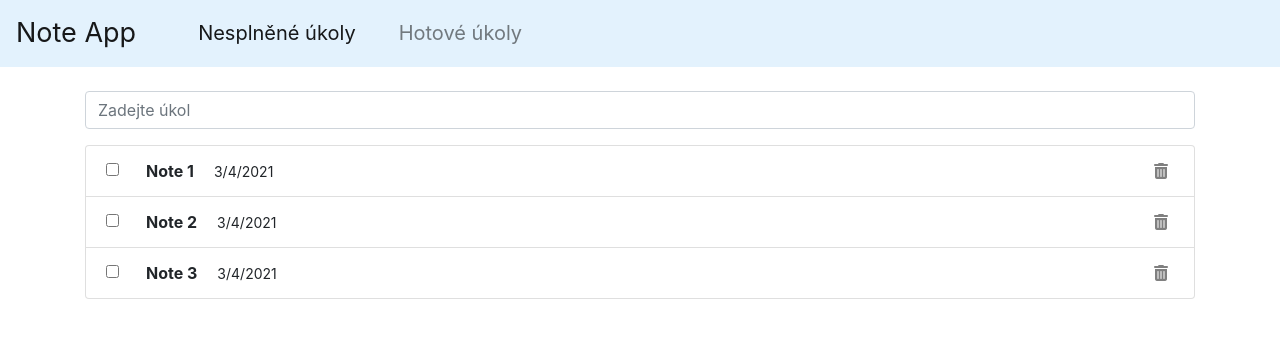
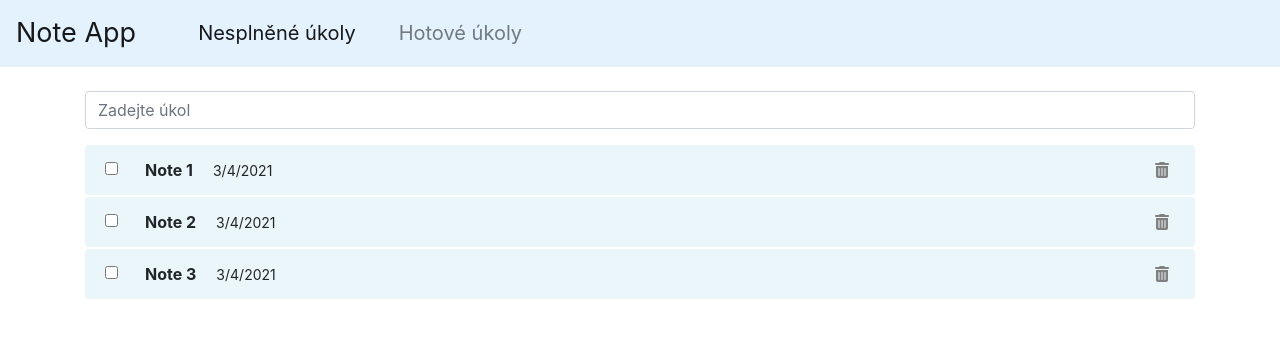
Before and after one commit to Aikusoid/todo-list-hw, a React (Create React App) app: page / in a window 1280 px wide. Shown: the top 338 px of the page. Built offline with nearby package versions, Linux system fonts and the light colour scheme.

Commit message:
Update index.scss

```diff
--- a/src/index.scss
+++ b/src/index.scss
@@ -50,4 +50,24 @@ code {
   display: flex;
   justify-content: space-between;
   align-items: center;
+  margin-bottom: 2px;
+  border: none;
+  border-radius: 4px;
+  background-color: rgba(184, 226, 238, 0.3);
 }
+
+.alert {
+  display: flex;
+  justify-content: space-between;
+  align-items: center;
+}
+.btn-close {
+  margin-right: -50px;
+  font-size: 2rem;
+  color: rgba(0, 0, 0, 0.5);
+  line-height: 1.5rem;
+}
+
+.todo-done {
+  text-decoration: line-through;
+}
```
